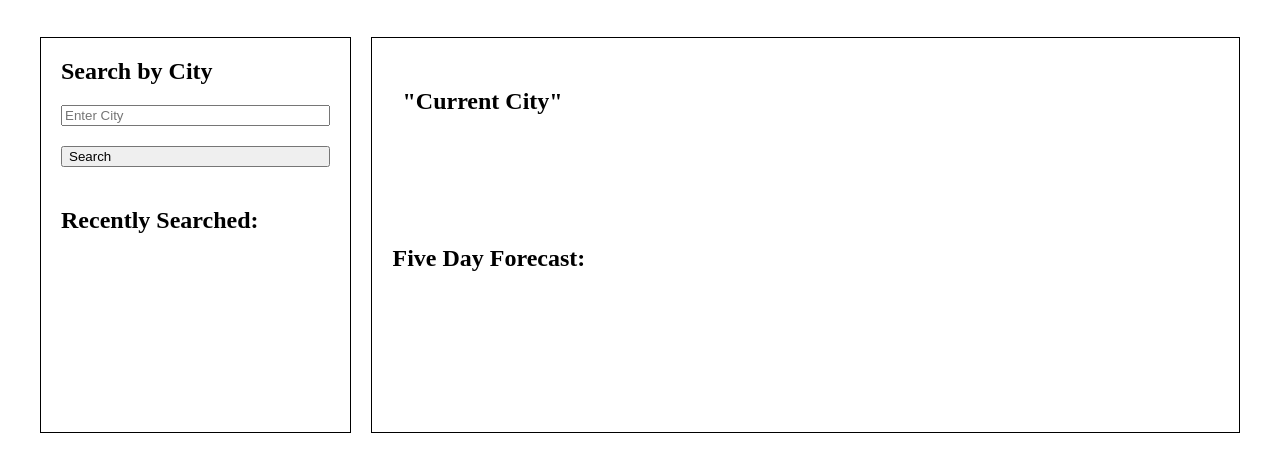
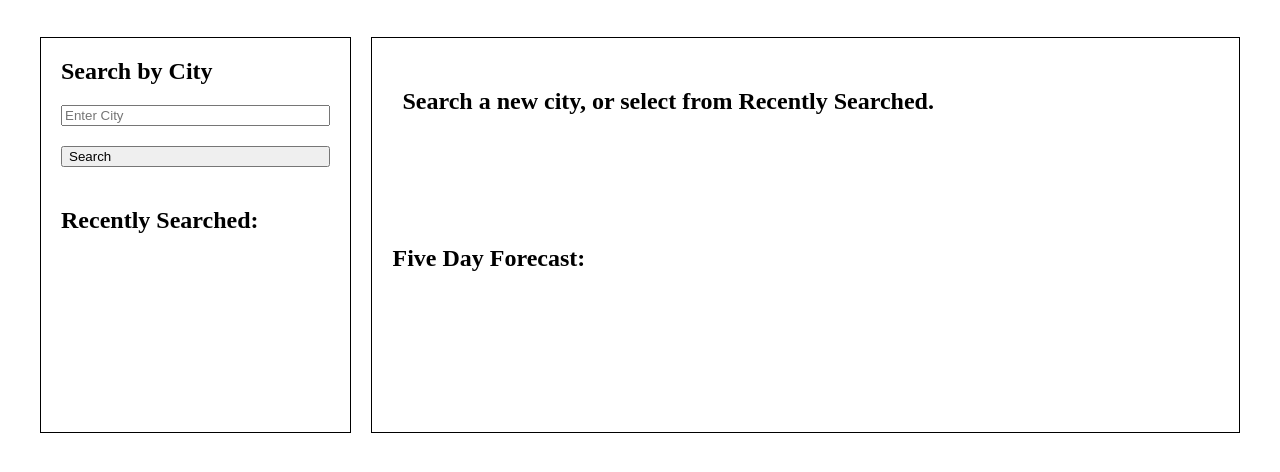
Before and after one commit to clever-girl31/whetherItsRaining, a plain HTML site: page index.html in a window 1280 px wide. Shown: the part 80-552 px from the top of the page. Drawn offline with Linux system fonts and the light colour scheme.

Commit message:
idk committing just in case

```diff
--- a/Assets/script.js
+++ b/Assets/script.js
@@ -130,6 +130,7 @@ searchButton.addEventListener('click', function() {
             localStorage.setItem("Cities", lastSearch + ", " + cityHist)
           }
 
+          //! create button for lastSearch
 
         })
       .catch(error => (console.error("error fetching")))
@@ -146,7 +147,7 @@ console.log(searchCollectionList[0])
 var listContainer = document.querySelector(".searchCollection")
 console.log(listContainer)
 
-// ! figureout how to make labeltext = search input. buttonlabel[i] equals second character?
+// creates buttons for each stored city with the same click listener
 for (i = 0; i < searchCollectionList.length; i++) {
   city[i] = document.createElement("button")
   city[i].textContent = searchCollectionList[i]
--- a/index.html
+++ b/index.html
@@ -33,7 +33,7 @@
       <div class="currentConditions">
         <div id=cityIconCont>
           <div id="searchedDate"></div>
-          <h2 id="searchedCity">"Current City"</h2>
+          <h2 id="searchedCity">Search a new city, or select from Recently Searched.</h2>
           <div id="icon0"></div>
         </div>
         <div id="temp0"></div>
```
